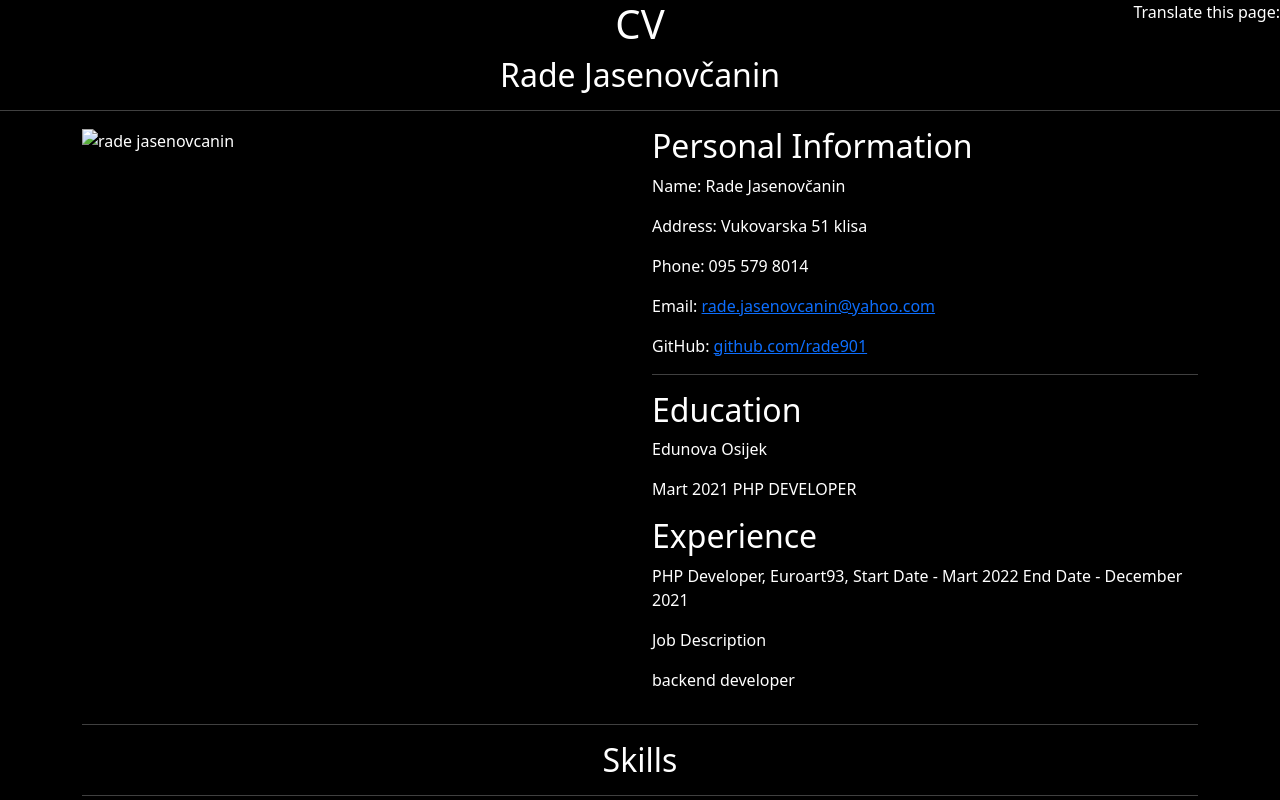
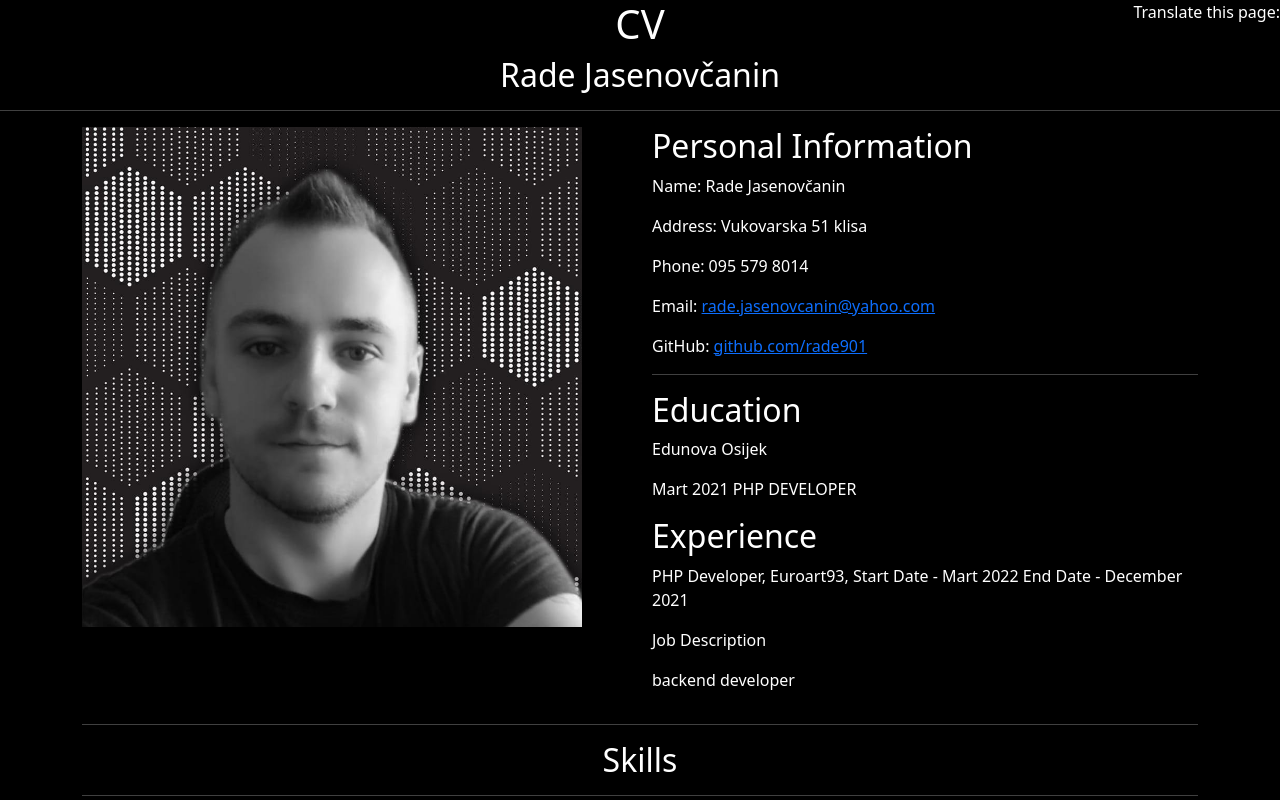
Before and after one commit to rade901/CV, a plain HTML site: page index.html in a window 1280 px wide. Shown: the top 800 px of the page. Drawn offline with nearby package versions, Linux system fonts and the light colour scheme.

Commit message:
Update index.html

```diff
--- a/index.html
+++ b/index.html
@@ -22,7 +22,7 @@
     <div class="container">
         <div class="row">
             <div class="col-sm">
-                <img src="images/ja.jpg" width="500" height="500" alt="rade jasenovcanin">
+                <img src="ja.jpg" width="500" height="500" alt="rade jasenovcanin">
             </div>
             <div class="col-sm">
                 <h2>Personal Information</h2>
```
